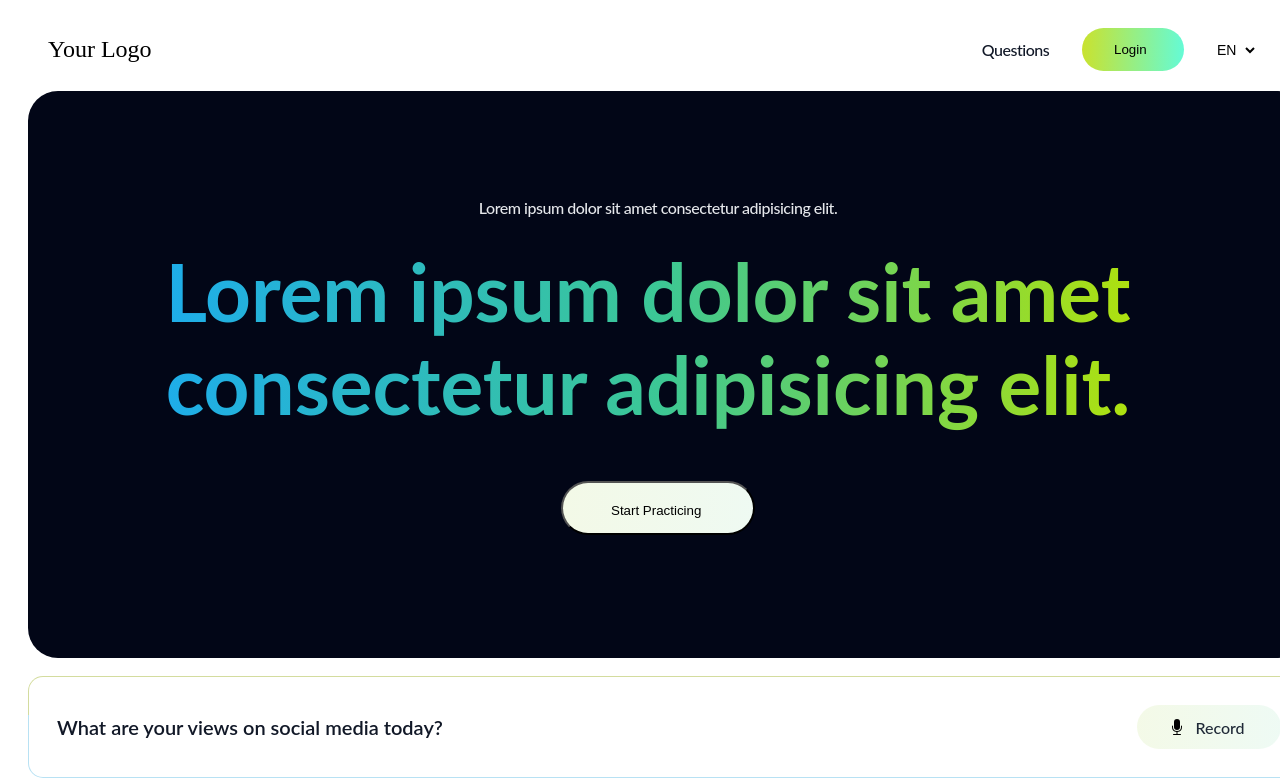
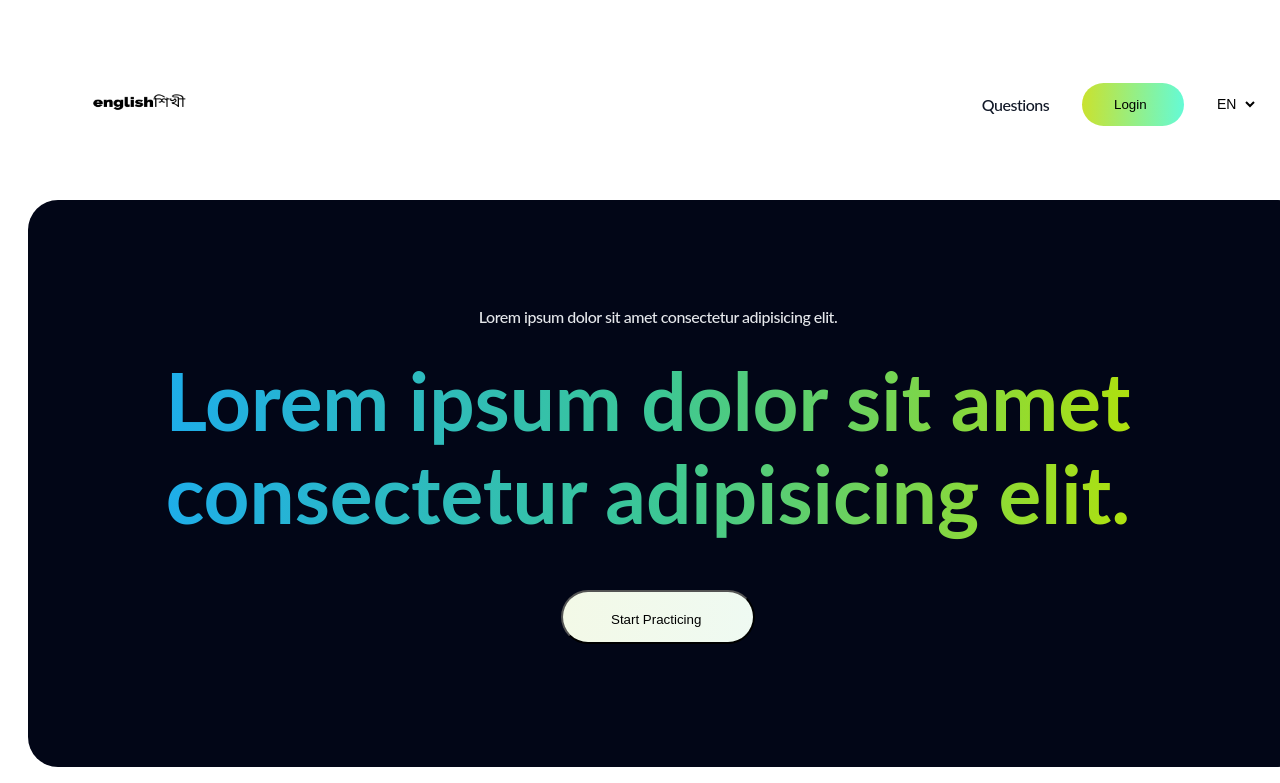
Before and after one commit to Tanmoy-SWE/EnglishShikhii-FrontEnd-Prototype-in-NextJS, a Next.js app in the folder englishshikhii_frontend/: page / in a window 1280 px wide. Shown: the top 783 px of the page. Built offline with nearby package versions, Linux system fonts and the light colour scheme.

Commit message:
small changes

```diff
--- a/englishshikhii_frontend/components/header.tsx
+++ b/englishshikhii_frontend/components/header.tsx
@@ -4,7 +4,9 @@ import styles from '../src/styles/header.module.css';
 const Header = () => {
   return (
     <header className={styles.header}>
-      <div className={styles.logo}>Your Logo</div>
+      <div className={styles.logoDiv}>
+      <img className={styles.logo} src="/assets/transparentLogo.png" alt="My Image"/>
+      </div>
 
       <div className={styles.frame4623}>
       <div className={styles.frame7}>
--- a/englishshikhii_frontend/src/styles/header.module.css
+++ b/englishshikhii_frontend/src/styles/header.module.css
@@ -3,10 +3,19 @@
     align-items: center;
     justify-content: space-between;
     padding: 20px;
+
   }
 
   .logo {
-    font-size: 24px;
+    width: 182px;
+    height: 148px;
+/*
+    background: url(zyro-image); */
+
+    /* Inside auto layout */
+    flex: none;
+    order: 0;
+    flex-grow: 0;
   }
 
   .language select {
```
Also changed, not shown: englishshikhii_frontend/public/assets/darkLogo.png (added), englishshikhii_frontend/public/assets/transparentLogo.png (added).
